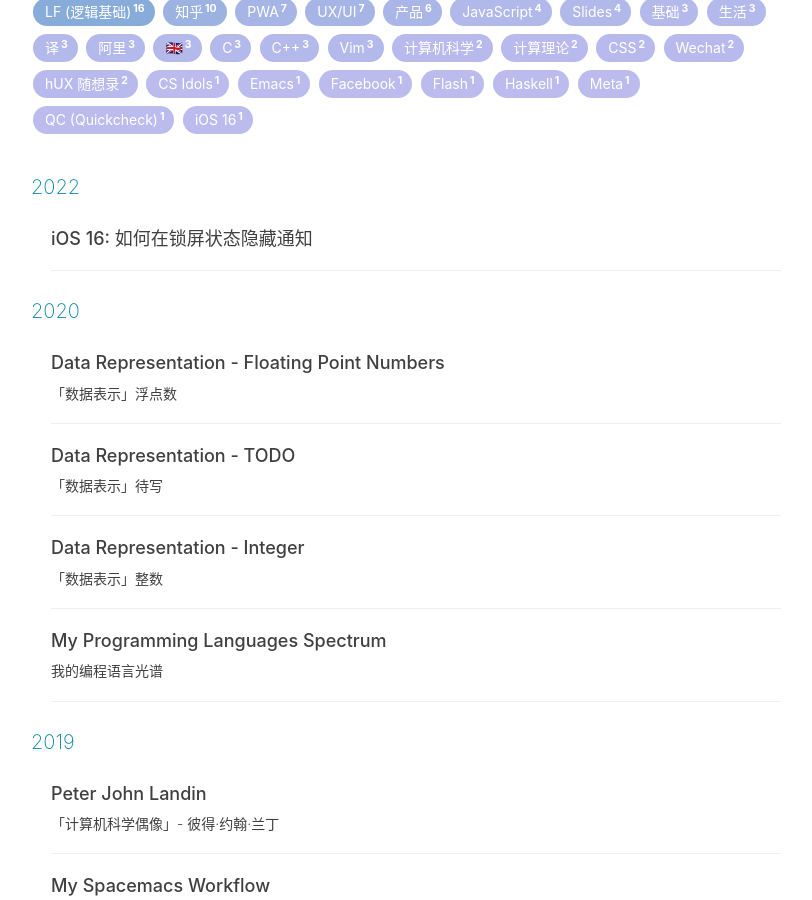
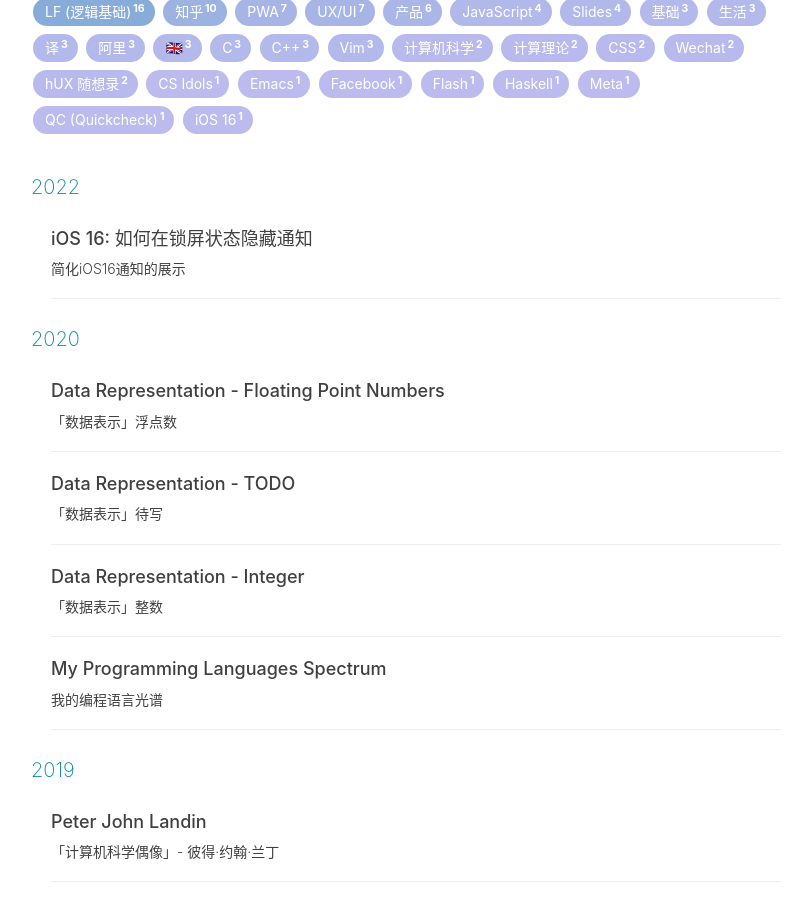
Before and after one commit to AlkaidWaong/ifoz, a Jekyll site: the page built from archive.html, in a window 1280 px wide and 900 px high, scrolled down 306 px. Shown: the whole window, without its empty margins (234-1046 px from the left). Built offline with Jekyll 4.4.1, drawn with Linux system fonts in a browser that asks for light colours; nearby versions of some CDN libraries; comment, search, counter and statistics services are not loaded.

Commit message:
Update 2022-7-26-How to Hide Notifications on Your iPhone Lock Screen.md

```diff
--- a/_posts/2022-7-26-How to Hide Notifications on Your iPhone Lock Screen.md
+++ b/_posts/2022-7-26-How to Hide Notifications on Your iPhone Lock Screen.md
@@ -1,6 +1,7 @@
 ---
 layout: post
 title:  "iOS 16: 如何在锁屏状态隐藏通知"
+subtitle: '简化iOS16通知的展示'
 author: "Pinz"
 catelog: true
 tags:
```
